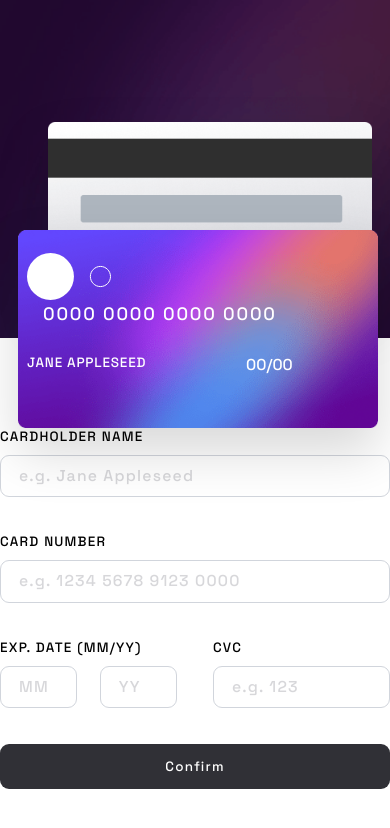
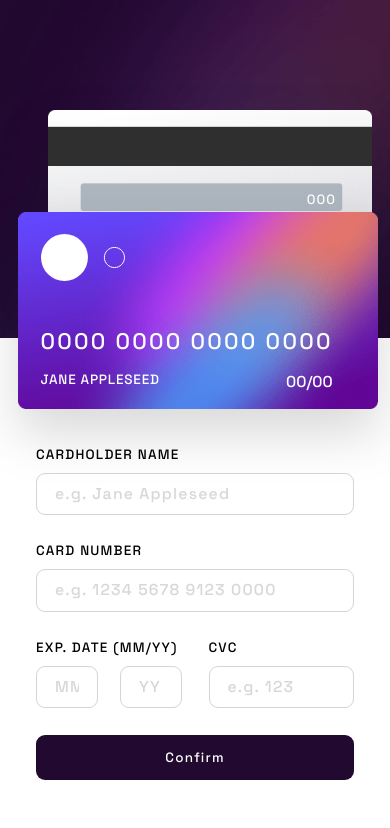
Before and after one commit to kachi33/interactive-card-details-form-main, a website built with Vite: page index.html in a window 390 px wide. Built offline with nearby package versions, Linux system fonts and the light colour scheme.

Commit message:
Chore:Adjust card styling for responsive view

```diff
--- a/index.html
+++ b/index.html
@@ -18,45 +18,59 @@
         <!-- Card start -->
 
         <div
-          class="relative w-full lg:w-72 lg:h-64  flex items-center justify-center gap-3 text-white"
+          class="relative w-full lg:w-72 lg:h-64 flex items-center justify-center gap-3 text-white"
         >
           <!-- Card front -->
-          <div class="card-front absolute z-10 -bottom-20 lg:-bottom-0 lg:-top-24 left-4 lg:-left-72  ">
+          <div
+            class="card-front absolute z-10 -top-28 lg:-top-24 left-4 lg:-left-72"
+          >
             <img
               src="/bg-card-front.png"
               alt="Card front background"
               class="w-xs lg:w-auto drop-shadow-2xl"
             />
-            <div class="md:w-full md:flex flex-col md:items-start justify-between lg:gap-14 gap-8 absolute px-2 lg:px-8 md:top-6 top-5">
-              <img
-                src="/card-logo.svg"
-                alt="Card icon"
-                class=""/>
-              <div class="grid grid-cols-2 gap-6">
-              <p class="col-span-2 tracking-[0.1em] lg:text-2xl text-center ">0000 0000 0000 0000</p>
-              <p class="uppercase text-xs spacing tracking-[0.06em]  font-medium">Jane Appleseed</p>
-              <p class="text-right text-sm">00/00</p>
+            <div
+              class="w-full flex flex-col items-start justify-between lg:gap-14 gap-10 absolute px-5 lg:px-8 md:top-6 top-5"
+            >
+              <img src="/card-logo.svg" alt="Card icon" class="" />
+              <div class="grid grid-cols-2 lg:gap-6 gap-3">
+                <p class="col-span-2 tracking-[0.1em] lg:text-2xl text-xl text-center">
+                  0000 0000 0000 0000
+                </p>
+                <p
+                  class="uppercase text-xs spacing tracking-[0.06em] font-medium"
+                >
+                  Jane Appleseed
+                </p>
+                <p class="text-right text-sm bg">00/00</p>
               </div>
             </div>
           </div>
 
           <!-- Card back -->
           <div
-            class="card-back absolute lg:top-36 -top-48 right-4 lg:right-0 lg:-left-52  "
+            class="card-back absolute lg:top-36 -top-50.5 right-4 lg:right-0 lg:-left-52"
           >
             <img
               src="/bg-card-back.png"
               alt="Card back background"
               class="w-2xs lg:w-auto drop-shadow-2xl"
             />
-            <p class="absolute text-right  w-full right-36 top-20 pt-4 pr-1 tracking-[0.08em]">000</p>
+            <p
+              class="absolute text-xs lg:text-sm text-right w-full right-8 lg:right-36 top-17 lg:top-20 pt-1 lg:pt-4 lg:pr-1 tracking-[0.08em]"
+            >
+              000
+            </p>
           </div>
         </div>
       </section>
 
       <!-- Form start -->
-       <section class="lg:w-auto w-full lg:my-auto mt-20 lg:mt-auto">
-      <form id="card-form" class="w-full lg:max-w-96 tracking-[0.09em] uppercase grid grid-cols-2 gap-8 text-xs " >
+      <section class="lg:w-auto w-full lg:my-auto mt-20 lg:mt-auto px-8 lg:px-0">
+        <form
+          id="card-form"
+          class="w-full lg:max-w-96 tracking-[0.09em] uppercase grid grid-cols-2 gap-6 text-xs mt-4 p"
+        >
           <div class="col-span-2 flex flex-col gap-2">
             <label for="name">Cardholder Name</label>
             <input
@@ -107,16 +121,34 @@
             />
           </div>
           <div class="col-span-2">
-        <button type="submit" class="bg-purple-950 text-white w-full p-3 rounded-lg">Confirm</button>
+            <button
+              type="submit"
+              class="bg-purple-950 text-white w-full p-3 lg:mt-5 rounded-lg"
+            >
+              Confirm
+            </button>
           </div>
         </form>
 
-
         <!-- Completed state start -->
 
-      <div id="CompletedState" class="text-gradientStart hidden">
-        <h2>Thank you!</h2>
-        <p>We've added your card details</p>
+        <div
+          id="CompletedState"
+          class="text-center hidden flex-col gap-3 justify-center w-full lg:min-w-96 "
+        >
+          <img
+            src="/icon-complete.svg"
+            alt="Complete icon"
+            class="w-16 h-16 mx-auto mb-4"
+          />
+          <h2 class="text-3xl uppercase tracking-[0.10em]">Thank you!</h2>
+          <p class="text-grayDark ">We've added your card details</p>
+          <button
+            type="submit"
+            class="bg-purple-950 text-white w-full p-3 mt-5 rounded-lg"
+          >
+            Continue
+          </button>
         </div>
       </section>
     </main>
--- a/src/style.css
+++ b/src/style.css
@@ -4,7 +4,7 @@
 @theme {
   --font-grotesk: 'Space Grotesk', sans-serif;
   --color-gray-200: hsl(240, 5%, 91%);
-  --color-purple-950: hsl(240, 5%, 20%);
+  --color-purple-950: hsl(278, 68%, 11%);
   --color-grayLight: hsl(270, 3%, 87%);
   --color-grayDark: hsl(240, 5%, 70%);
   --color-gradientStart: hsl(249, 99%, 64%);
```
Lines whose indentation alone changed are shown as unchanged.
